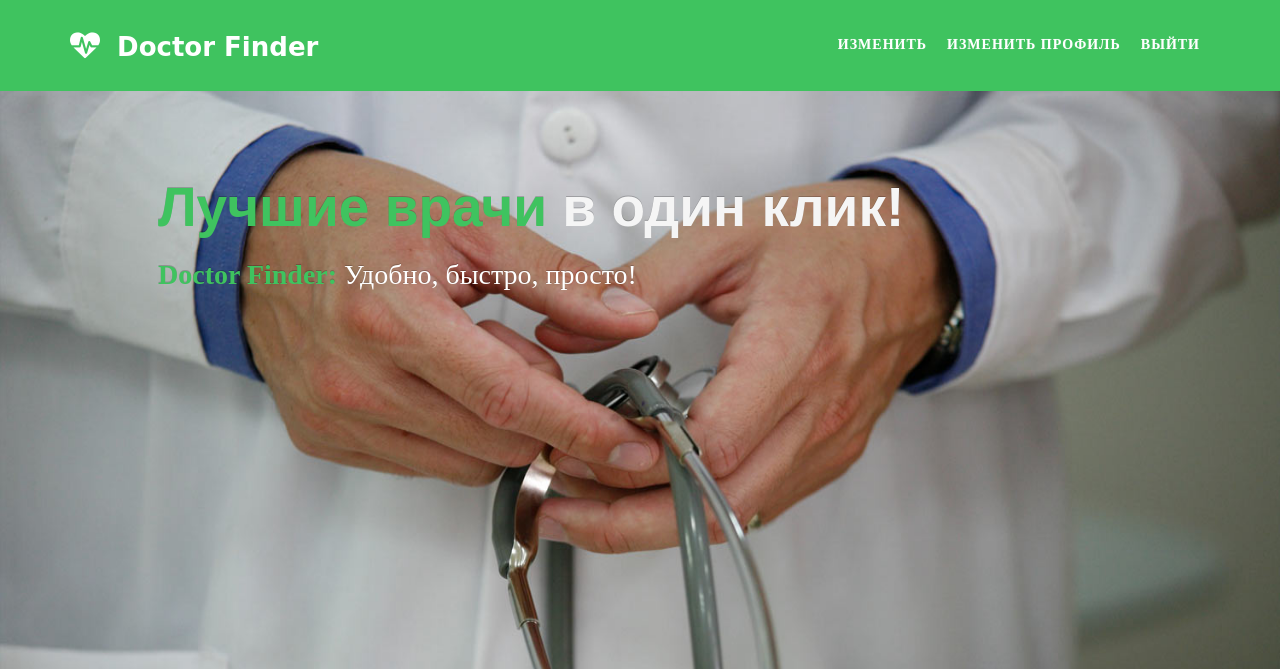
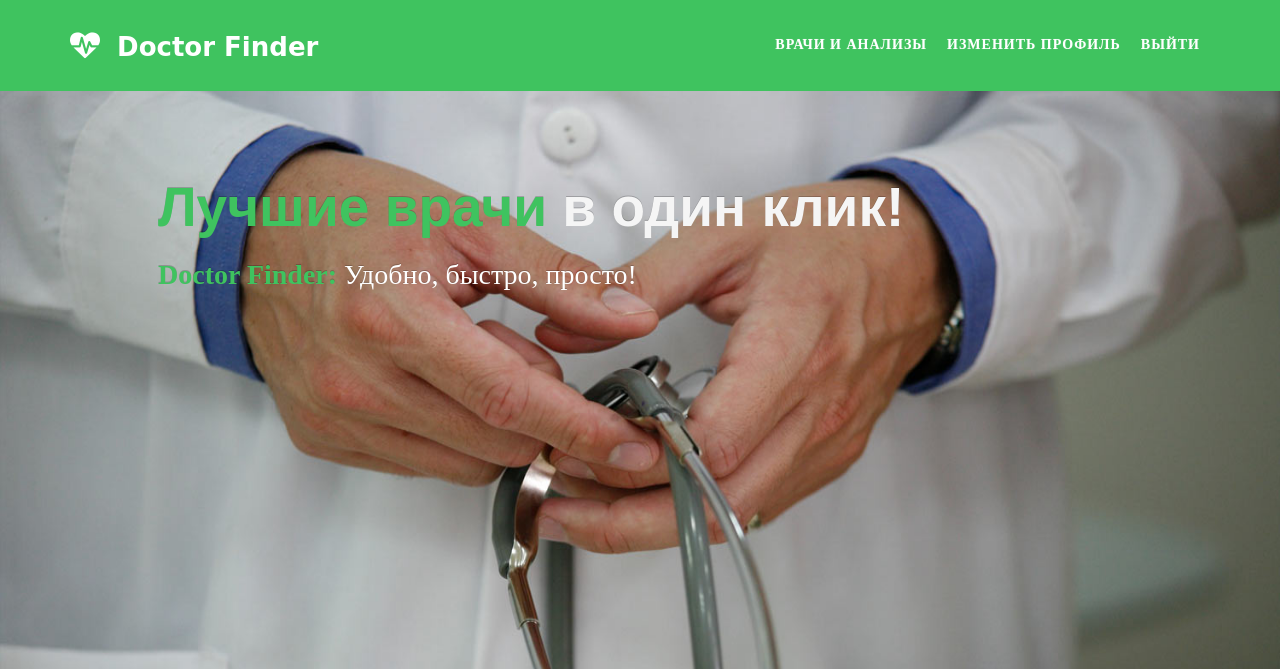
Before and after one commit to YuliyaMilk/DB, a PHP site: page /index.php in a window 1280 px wide. Shown: the top 669 px of the page. Run offline with PHP 8.4, Linux system fonts and the light colour scheme; the visitor is signed in with stand-in values (Sample User, id 1).

Commit message:
update menu.php

```diff
--- a/src/menu.php
+++ b/src/menu.php
@@ -23,7 +23,7 @@ if (isset($_SESSION['log']) == "") {
 <?php
 } else if ($_SESSION['log1'] == "admin") {
     ?>
-    <li><a href="update.php">Изменить</a></li>
+    <li><a href="update.php">Врачи и анализы</a></li>
     <li><a href="editprofile.php">Изменить профиль</a></li>
     <li><a href="logout.php">Выйти</a></li>
 <?php
```
